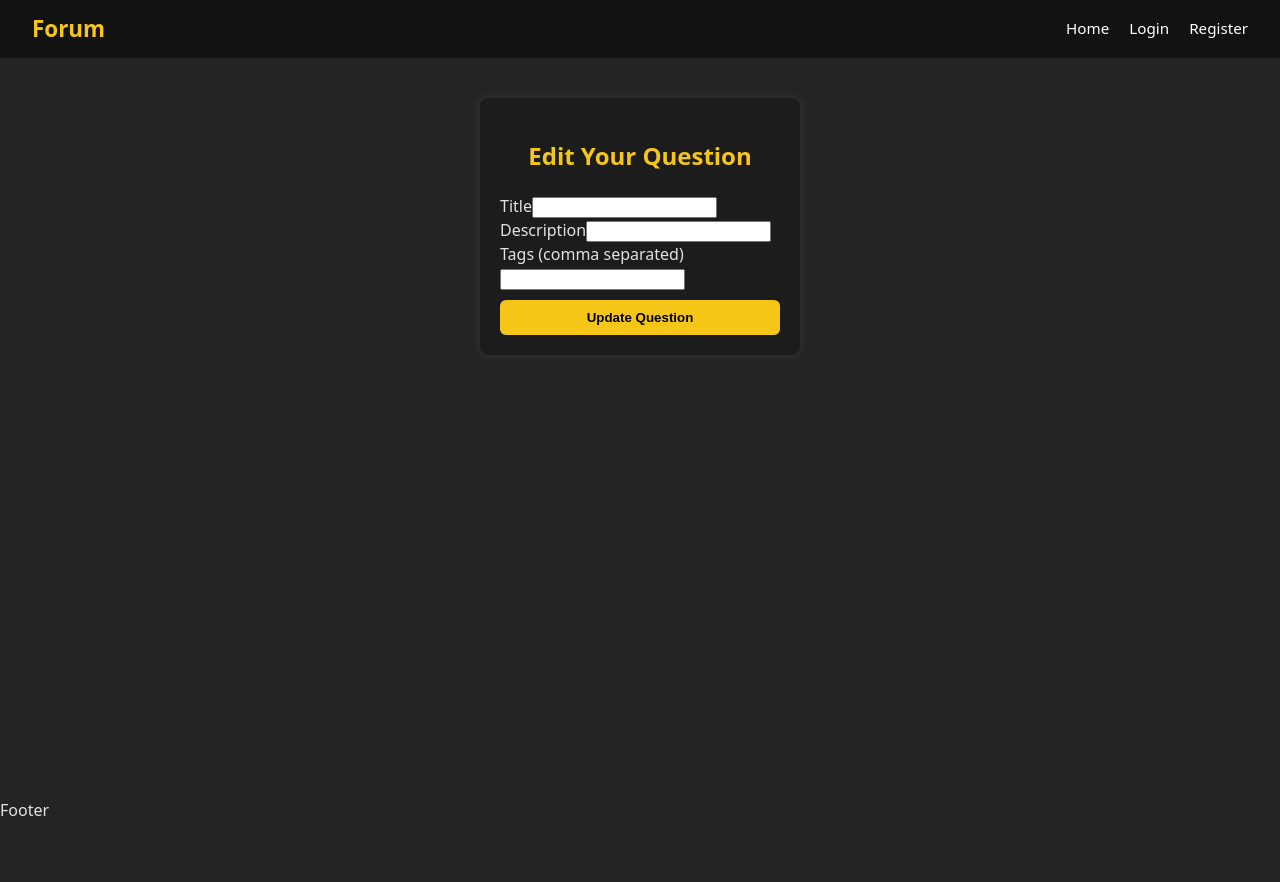
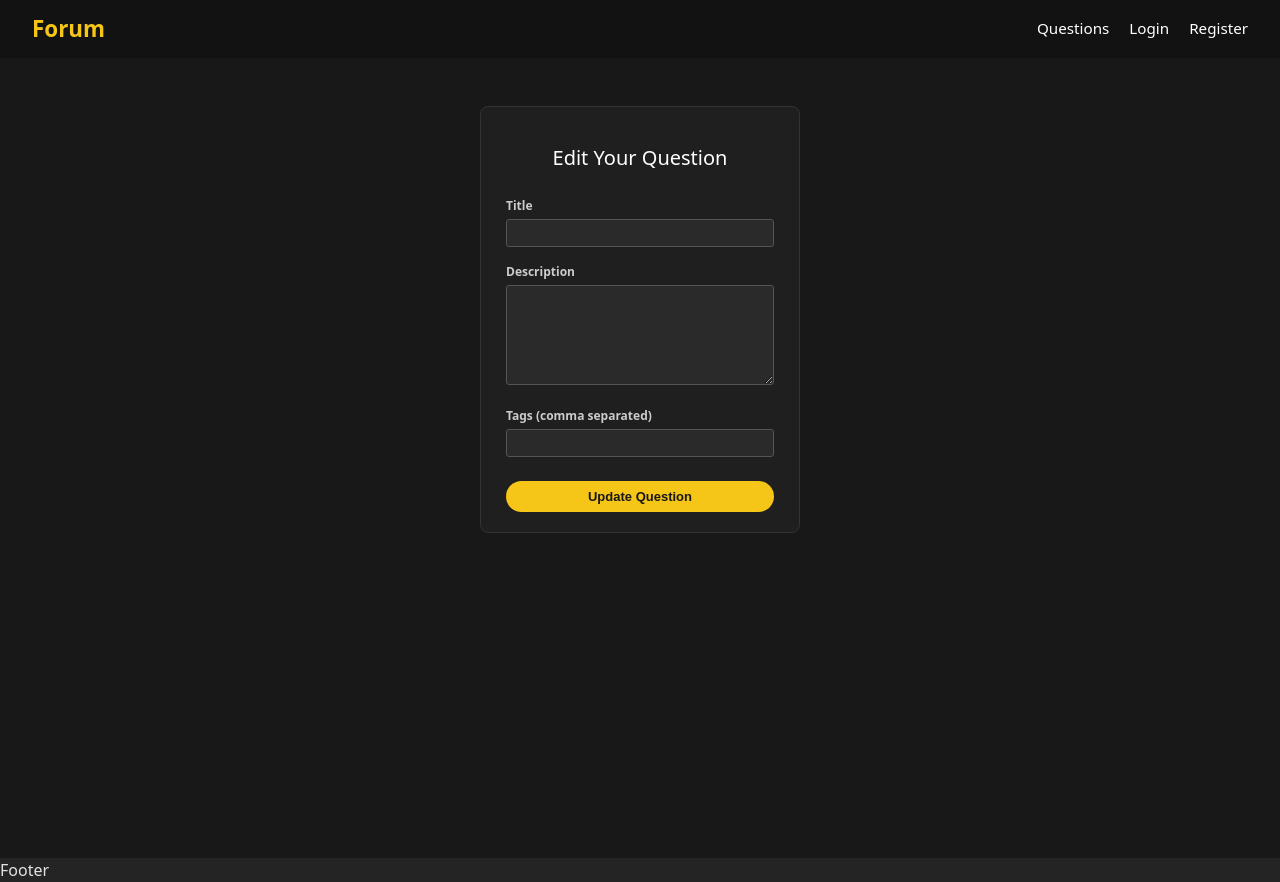
Before and after one commit to tomasbaublys/CA_Baigiamasis_projektas, a React (Vite) app in the folder client/: page /questions/1/edit in a window 1280 px wide. Before the commit the page ends 822 px from the top, so only its background shows below. Built offline with nearby package versions, Linux system fonts and the light colour scheme; no server answers.

Commit message:
Added aditional styles to edit page

```diff
--- a/client/src/components/UI/organisms/Header.tsx
+++ b/client/src/components/UI/organisms/Header.tsx
@@ -69,7 +69,7 @@ const Header = () => {
     <HeaderWrapper>
       <Logo to="/">Forum</Logo>
       <Nav>
-        <NavLink to="/">Home</NavLink>
+        <NavLink to="/questions">Questions</NavLink>
         {loggedInUser && <NavLink to="/ask">Ask Question</NavLink>}
 
         {loggedInUser ? (
--- a/client/src/components/pages/EditQuestion.tsx
+++ b/client/src/components/pages/EditQuestion.tsx
@@ -10,34 +10,88 @@ import UsersContext from '../contexts/UsersContext.tsx';
 import { QuestionsContextTypes, UsersContextTypes } from '../../types.ts';
 import InputField from '../../components/UI/molecules/InputField.tsx';
 
-const FormContainer = styled.form`
-  max-width: 320px;
-  margin: 40px auto;
-  padding: 20px;
-  background-color: #1c1c1c;
-  border-radius: 8px;
-  box-shadow: 0 0 10px rgba(255, 255, 255, 0.1);
+const PageWrapper = styled.div`
+  display: flex;
+  flex-direction: column;
+  align-items: center;
+  background-color: #181818;
+  min-height: 100vh;
+  padding: 3rem 1rem;
+  color: #fff;
 `;
 
-const FormTitle = styled.h2`
+const Card = styled.div`
+  width: 320px;
+  background-color: #1f1f1f;
+  border: 1px solid #333;
+  border-radius: 8px;
+  padding: 20px 25px;
+  color: #fff;
+`;
+
+const Title = styled.h1`
+  font-size: 20px;
+  font-weight: 400;
+  margin-bottom: 24px;
   text-align: center;
-  color: #f5c518;
-  margin-bottom: 20px;
+`;
+
+const StyledForm = styled.form`
+  display: flex;
+  flex-direction: column;
+  gap: 16px;
+`;
+
+const StyledFieldWrapper = styled.div`
+  input, textarea {
+    background-color: #2a2a2a;
+    color: white;
+    border: 1px solid #555;
+    border-radius: 3px;
+    padding: 6px;
+    font-size: 12px;
+    width: 100%;
+
+    &:focus {
+      outline: none;
+      border-color: #f5c518;
+    }
+  }
+
+  textarea {
+    min-height: 100px;
+    resize: vertical;
+  }
+
+  label {
+    font-size: 12px;
+    font-weight: bold;
+    color: #ccc;
+    display: block;
+    margin-bottom: 4px;
+  }
+
+  .error {
+    font-size: 12px;
+    color: #f56262;
+    margin-top: 4px;
+  }
 `;
 
 const SubmitButton = styled.button`
+  background-color: #f5c518;
+  border: none;
+  border-radius: 20px;
   width: 100%;
-  padding: 10px;
-  background-color: #f5c518;
-  color: #000;
+  padding: 8px 0;
+  font-size: 13px;
+  margin-top: 8px;
+  cursor: pointer;
   font-weight: bold;
-  border: none;
-  border-radius: 6px;
-  margin-top: 10px;
-  cursor: pointer;
+  color: #181818;
 
   &:hover {
-    background-color: #ffe871;
+    background-color: #e2b33c;
   }
 `;
 
@@ -98,9 +152,12 @@ const EditQuestion = () => {
   });
 
   return (
-    <FormContainer onSubmit={formik.handleSubmit}>
-      <FormTitle>Edit Your Question</FormTitle>
+    <PageWrapper>
+      <Card>
+        <Title>Edit Your Question</Title>
 
+        <StyledForm onSubmit={formik.handleSubmit}>
+          <StyledFieldWrapper>
             <InputField
               labelText="Title"
               inputType="text"
@@ -112,19 +169,23 @@ const EditQuestion = () => {
               inputOnChange={formik.handleChange}
               inputOnBlur={formik.handleBlur}
             />
+          </StyledFieldWrapper>
 
-      <InputField
-        labelText="Description"
-        inputType="textarea"
-        inputName="description"
-        inputId="description"
-        inputValue={formik.values.description}
-        errors={formik.errors.description}
-        touched={formik.touched.description}
-        inputOnChange={formik.handleChange}
-        inputOnBlur={formik.handleBlur}
+          <StyledFieldWrapper>
+            <label htmlFor="description">Description</label>
+            <textarea
+              id="description"
+              name="description"
+              value={formik.values.description}
+              onChange={formik.handleChange}
+              onBlur={formik.handleBlur}
             />
+            {formik.errors.description && formik.touched.description && (
+              <p className="error">{formik.errors.description}</p>
+            )}
+          </StyledFieldWrapper>
 
+          <StyledFieldWrapper>
             <InputField
               labelText="Tags (comma separated)"
               inputType="text"
@@ -136,9 +197,12 @@ const EditQuestion = () => {
               inputOnChange={formik.handleChange}
               inputOnBlur={formik.handleBlur}
             />
+          </StyledFieldWrapper>
 
           <SubmitButton type="submit">Update Question</SubmitButton>
-    </FormContainer>
+        </StyledForm>
+      </Card>
+    </PageWrapper>
   );
 };
 
```
Lines whose indentation alone changed are shown as unchanged.
